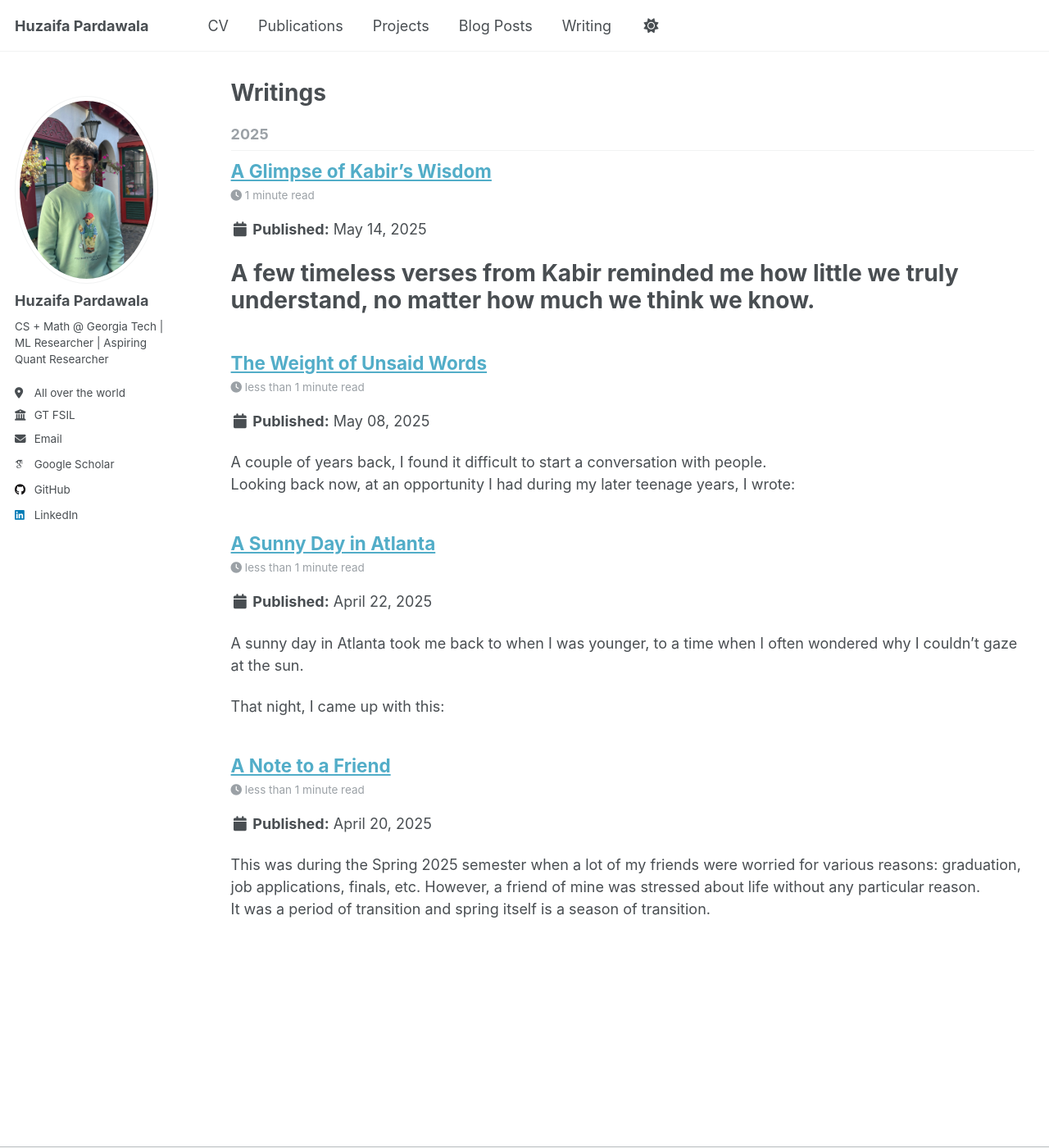
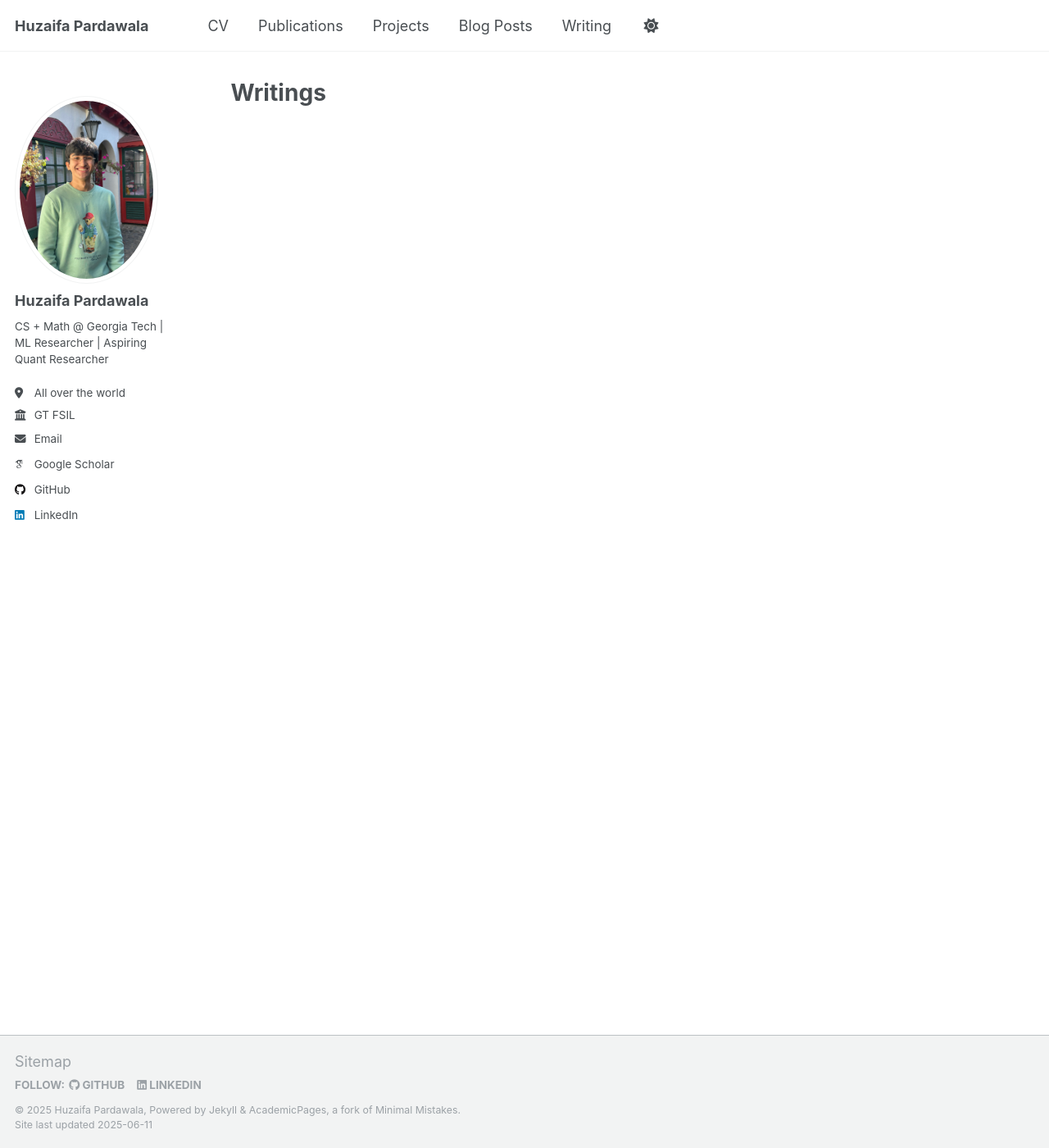
Before and after one commit to huzaifahp7/huzaifahp7.github.io, a Jekyll site: the page built from _pages/writings.html, in a window 1280 px wide and 1400 px high. Shown: the whole window at 82% size. Built offline with Jekyll 4.4.1, drawn with Linux system fonts in a browser that asks for light colours; some web fonts are replaced.

```diff
--- a/_config.yml
+++ b/_config.yml
@@ -153,7 +153,7 @@ analytics:
 include:
   - .htaccess
   - _pages
-  - _writings
+  - _writing
   - files
 exclude:
   - "*.sublime-project"
@@ -220,7 +220,7 @@ collections:
   talks:
     output: true
     permalink: /:collection/:path/
-  writings:
+  writing:
     output: true
     permalink: /:collection/:path/
 
@@ -241,7 +241,7 @@ defaults:
   # _writings
   - scope:
       path: ""
-      type: writings
+      type: writing
     values:
       layout: single
       author_profile: true
--- a/_writings/04-20-2025-quote1-happysad.md
+++ /dev/null
@@ -1,21 +0,0 @@
----
-title: 'A Note to a Friend'
-date: 2025-04-20
-permalink: /posts/2025/06/08/note-to-a-friend
-tags:
-  - life
-  - friends
----
-
-This was during the Spring 2025 semester when a lot of my friends were worried for various reasons: graduation, job applications, finals, etc.
-However, a friend of mine was stressed about life without any particular reason.
-It was a period of transition and spring itself is a season of transition.
-
-Thinking about his situation, I wrote to him in the morning:
-
-> “Jab gham na ho, toh khushi se mehroom rehne mein kya faida.
-> Aur jab gham ho, toh khush rehne se behtar kaunsi barakat.”
-
-This translates to:
-*"If there is no reason to be sad, what is the point in being deprived of happiness?
-And if there is a reason for your sadness, then there is no bigger blessing than being happy."*
--- a/_writings/04-22-2025-quote2-zahirbaatin.md
+++ /dev/null
@@ -1,17 +0,0 @@
----
-title: 'A Sunny Day in Atlanta'
-date: 2025-04-22
-permalink: /posts/2025/06/08/sunny-day-in-atlanta
-tags:
-  - divine
-  - life
----
-
-A sunny day in Atlanta took me back to when I was younger, to a time when I often wondered why I couldn't gaze at the sun.
-
-That night, I came up with this:
-
-> There’s this concept of *zahir* and *batin* where *zahir* means what’s on the surface of the faith and *batin* is this inner, more spiritual dimension.
-> *“Often people seek the beauty of the sun’s rays (zahir). Those who seek the beauty of its source (batin) will never be devoid of light.”*
-
-*"Light"* here is open for interpretation.
--- a/_writings/05-05-2025.md
+++ /dev/null
@@ -1,27 +0,0 @@
----
-title: 'The Weight of Unsaid Words'
-date: 2025-05-08
-permalink: /posts/2025/05/08/unsaid-words
-tags:
-  - life
----
-
-A couple of years back, I found it difficult to start a conversation with people.
-Looking back now, at an opportunity I had during my later teenage years, I wrote:
-
-> “Ek baat kehni thi. Do kalaam baaki the. Teen alfaz adhure the. Chaar haruf be asar the. Bolne ke liye waqt hi guzar gaya.”
-
-This roughly translates to:
-
-"There was **one** thing I wanted to say.
-**Two** lines remained unsaid.
-**Three** words remained incomplete.
-**Four** letters lost their meaning.
-And the time to speak simply passed by."
-
----
-
-Sometimes, the moment slips away, and all that remains are the words we wish we had spoken.
-
-
----
--- a/_writings/05-14-2025-kabir-desires.md
+++ /dev/null
@@ -1,42 +0,0 @@
----
-title: 'A Glimpse of Kabir’s Wisdom'
-date: 2025-05-14
-permalink: /posts/2025/06/10/kabir-das-desires
-tags:
-  - life
-  - divine
-  - kabir
----
-
-# A few timeless verses from Kabir reminded me how little we truly understand, no matter how much we think we know.
-
-One night, while reading alone, I found myself reflecting on how much I thought I had learned about the world. 20 years.
-It was one of those moments where knowledge feels abundant, where power and understanding seem within reach, almost unsurpassable.
-
-And yet, in that very moment, I came across a few verses by Kabir that gave me perspective on how much I truly don't know.
-I stumbled upon these verses:
-
-> "Har gyani thak kar haar gaya iss jag ke paar lagane mein
-> Insaan ne kya kya roop kiye iss tere ajaaib khane mein
-> Main kya jaanu Ram tera gorakh dhanda."
-
-> "Kahat Kabir prakat maya phir bhi nar andha,
-> Sab ke gale mein daal diya moh maya ka phanda.
-> Main kya jaanu Ram tera gorakh dhanda."
-
-This roughly translates to:
-
-**First verse:**
-Every wise man, sage, and philosopher has grown weary trying to understand and explain the mechanisms of this world.
-How strange and unusual this world is: how many different forms and guises have humans taken in this wondrous house of yours, O Divine.
-What do I know of your grand design?
-
-**Second verse:**
-Even though the illusions of this world such as its desires, attachments, and temptations are evident, humans remain blind to them.
-Around every neck is the noose of this materialistic pursuit.
-What do I know of the workings of your great mystery, O God?
-
----
-
-In that moment, I realized how easily we fall into the trap of believing we can comprehend it all.
-Kabir’s words served as an important reminder: humility is essential, and the mysteries of life are often beyond what any mind, no matter how learned, can grasp.
```
